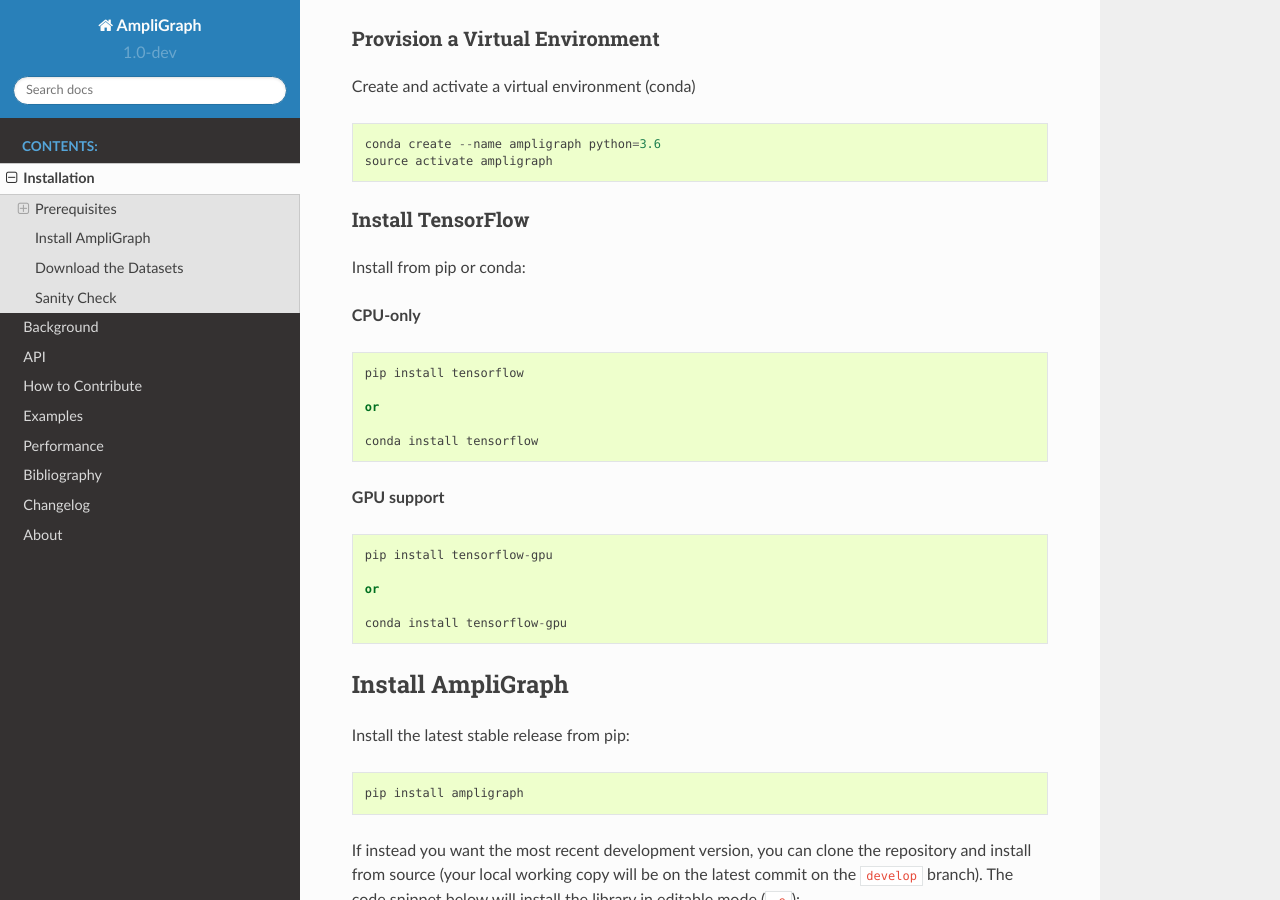
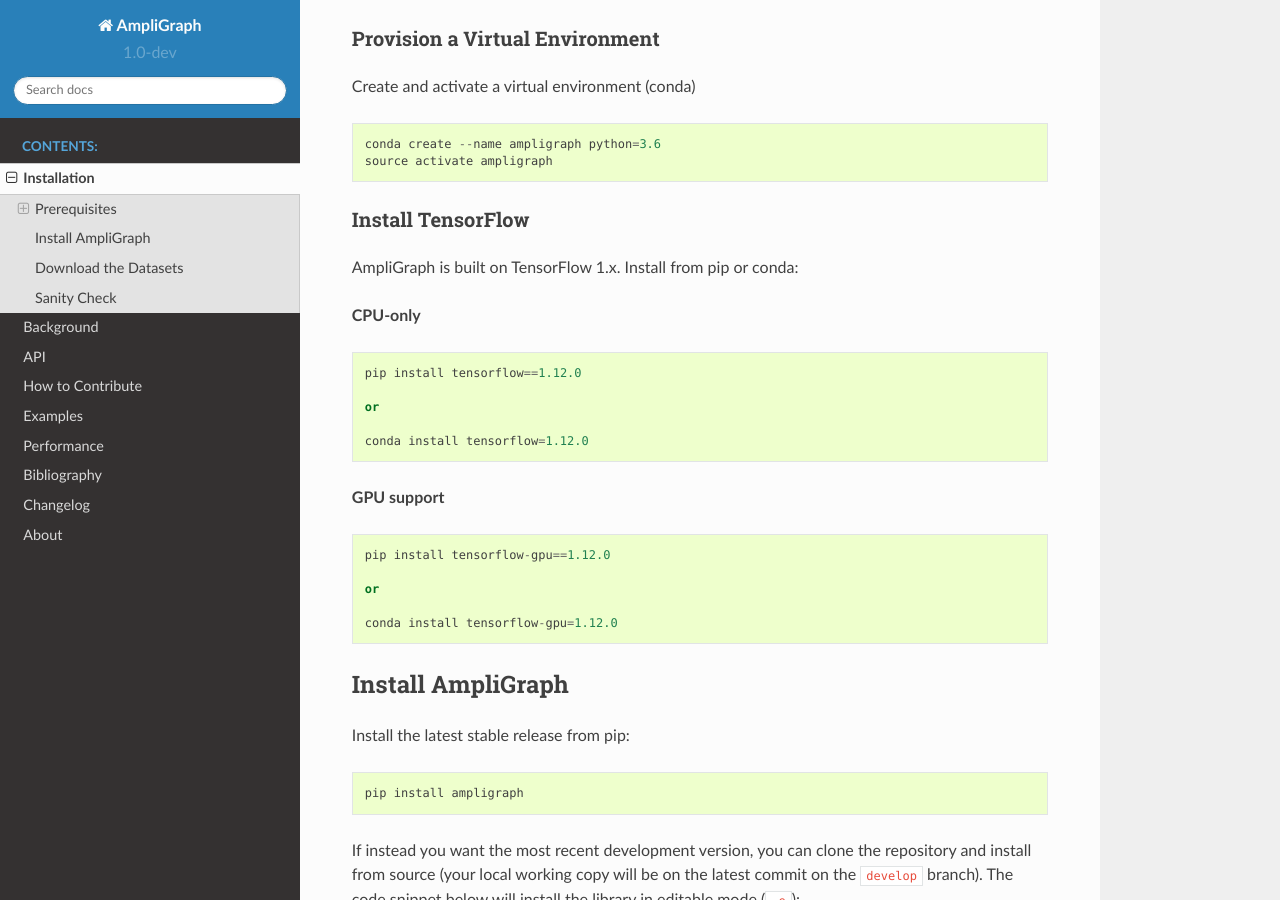
Before and after one commit to Accenture/AmpliGraph, a Sphinx documentation site: the page built from docs/install.md, in a window 1280 px wide and 900 px high, scrolled down 263 px. Built offline with Sphinx 7.4.7 and the Read the Docs theme 2.0.0, drawn with Linux system fonts in a browser that asks for light colours; the version number is read from the project's files by our own code.

Commit message:
tf dependency version explained in installation guide

````diff
--- a/docs/install.md
+++ b/docs/install.md
@@ -17,26 +17,27 @@
 
 #### Install TensorFlow
 
+AmpliGraph is built on TensorFlow 1.x.
 Install from pip or conda:
 
 **CPU-only**
 
 ```
-pip install tensorflow
+pip install tensorflow==1.12.0
 
 or
 
-conda install tensorflow
+conda install tensorflow=1.12.0
 ```
 
 **GPU support**
 
 ```
-pip install tensorflow-gpu
+pip install tensorflow-gpu==1.12.0
 
 or
 
-conda install tensorflow-gpu
+conda install tensorflow-gpu=1.12.0
 ```
 
 
--- a/setup.py
+++ b/setup.py
@@ -29,7 +29,7 @@
                     ],
                     extras_require={
                         'cpu': ['tensorflow>=1.12.0,<2.0'],
-                        'gpu': ['tensorflow-gpu==1.12.0,<2.0'],
+                        'gpu': ['tensorflow-gpu>=1.12.0,<2.0'],
                     }
                     )
 if __name__ == '__main__':
````
